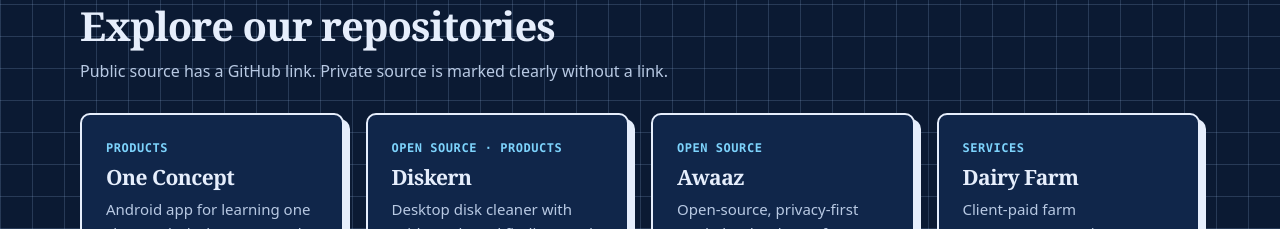
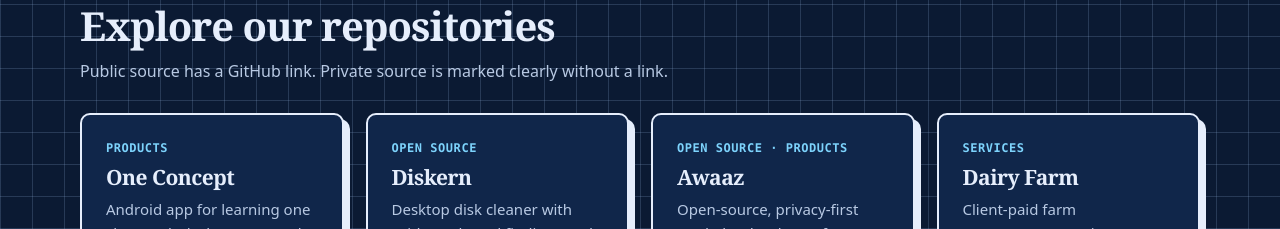
Before and after one commit to Coding-Moves/website, a Next.js app: page / in a window 1280 px wide. Shown: the part 1820-2049 px from the top of the page. Built offline with nearby package versions, Linux system fonts and the light colour scheme.

Commit message:
fix: list Awaaz in product repositories

```diff
--- a/src/data/repositories.ts
+++ b/src/data/repositories.ts
@@ -26,7 +26,7 @@ export const REPOSITORIES: Repository[] = [
     name: "diskern",
     title: "Diskern",
     summary: "Desktop disk cleaner with evidence-based findings and reviewable cleanup.",
-    areas: ["open-source", "products"],
+    areas: ["open-source"],
     visibility: "public",
     url: "https://github.com/Coding-Moves/diskern",
   },
@@ -34,7 +34,7 @@ export const REPOSITORIES: Repository[] = [
     name: "awaaz",
     title: "Awaaz",
     summary: "Open-source, privacy-first read-aloud web app for text and ebooks, with natural speech and no sign-up.",
-    areas: ["open-source"],
+    areas: ["open-source", "products"],
     visibility: "public",
     url: "https://github.com/Coding-Moves/awaaz",
   },
```
